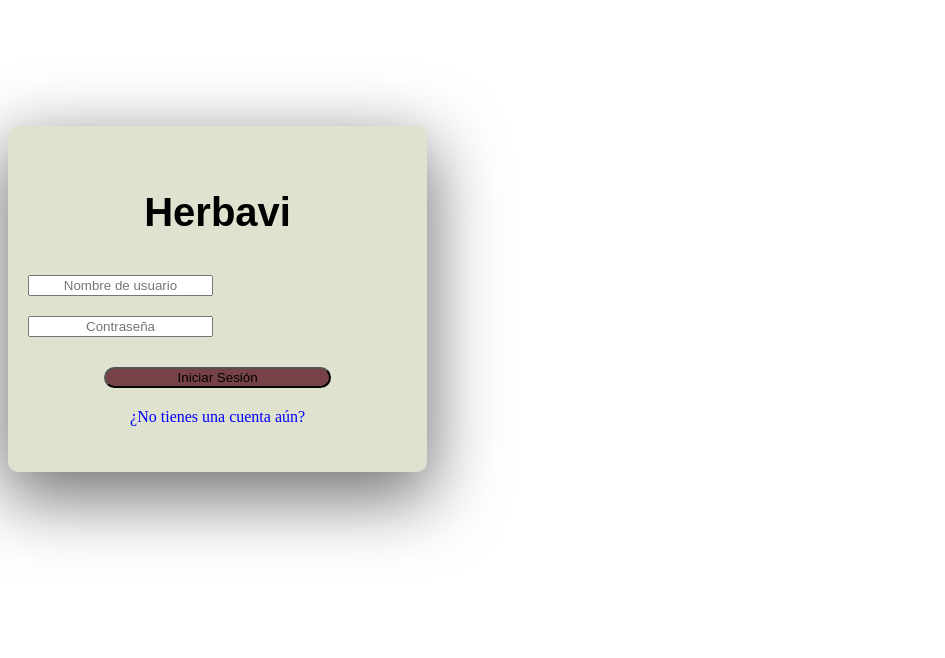
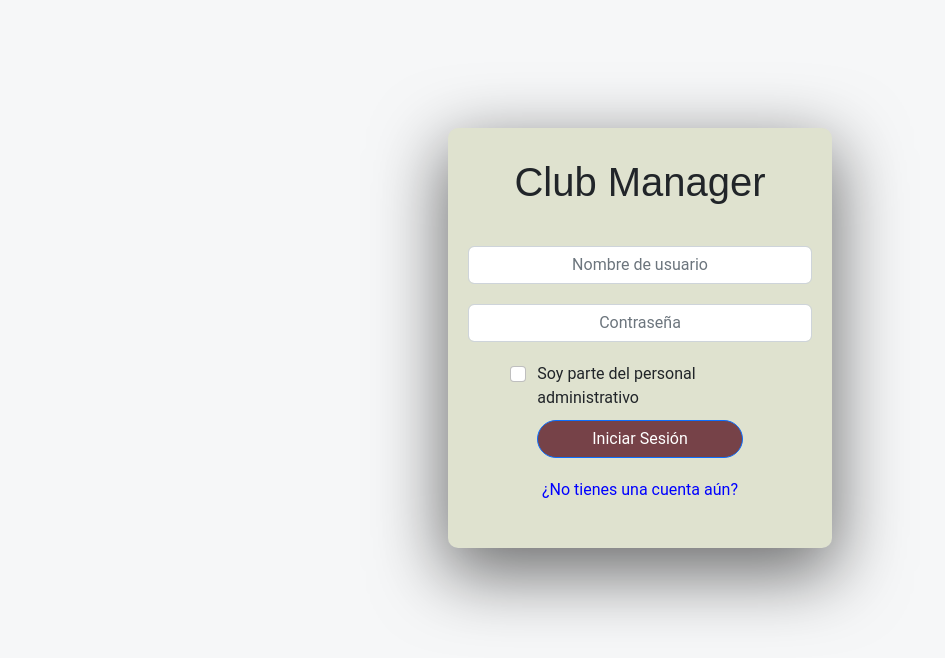
Before and after one commit to JulianCamacho/Proyecto-1-BDA, an Angular app in the folder club-manager-web/: page /login in a window 1280 px wide. Shown: the top 658 px of the page, without its empty margins (0-945 px from the left). Built offline with nearby package versions, Linux system fonts and the light colour scheme.

Commit message:
Bootstrap and Login Component Design added

```diff
--- a/club-manager-web/src/app/Views/Student/login/login.component.css
+++ b/club-manager-web/src/app/Views/Student/login/login.component.css
@@ -1,5 +1,5 @@
 /* CSS Web Landscape ******************************************************* */
-.carta{
+.cart{
     width: 30%;
     margin-top: 10%;
     background-color: #DFE2CF;
@@ -10,30 +10,30 @@
     border-radius: 10px;
     box-shadow: rgba(0, 0, 0, 0.56) 0px 22px 70px 4px;}
 
-.carta h2 {
+.cart h2 {
     text-align: center;
     font-size: 40px;
     font-family: 'Cooperplate', Fantasy;
     margin-bottom: 40px;
 }
 
-.carta input {
+.cart input {
     text-align: center;
     margin-bottom: 20px;
 }
 
-.carta .contenedor-boton {
+.cart .button-container {
     text-align: center;
 }
 
-.carta .contenedor-boton button {
+.cart .button-container button {
     width: 60%;
     margin-top: 10px;
     background-color: #764248;
     border-radius: 25px;
 }
 
-.carta .enlace {
+.cart .link {
     text-align: center;
     margin-top: 20px;
     cursor: pointer;
--- a/club-manager-web/src/app/Views/Student/login/login.component.html
+++ b/club-manager-web/src/app/Views/Student/login/login.component.html
@@ -1,7 +1,7 @@
-<div class="container carta">
+<div class="container cart">
     <div class="row align-items-center justify-content-center">
         <div class="col">
-            <h2>Herbavi</h2>
+            <h2>Club Manager</h2>
         </div>
     </div>
     <div class="row formulario">
@@ -12,12 +12,24 @@
             <div class="form-group">
                 <input type="password" placeholder="Contraseña" class="form-control">
             </div>
-            <div class="contenedor-boton">
+            <div class="container">
+                <div class="row justify-content-center">
+                    <div class="col-2">
+                        <input class="form-check-input" type="checkbox" style="margin-left: 30px;">
+                    </div>
+                    <div class="col-10">
+                        <label class="form-check-label">
+                            Soy parte del personal administrativo
+                        </label>
+                    </div>
+                </div>
+            </div>
+            <div class="button-container">
                 <button [disabled]="loginForm.form.invalid" type="submit" class="btn btn-primary">Iniciar Sesión</button>
             </div>
         </form>
     </div>
-    <div class="row enlace">
+    <div class="row link">
         <p><a>¿No tienes una cuenta aún?</a></p>
     </div>
 </div>
--- a/club-manager-web/src/index.html
+++ b/club-manager-web/src/index.html
@@ -6,8 +6,10 @@
   <base href="/">
   <meta name="viewport" content="width=device-width, initial-scale=1">
   <link rel="icon" type="image/x-icon" href="favicon.ico">
+  <link href="https://cdn.jsdelivr.net/npm/bootstrap@5.2.1/dist/css/bootstrap.min.css" rel="stylesheet" integrity="sha384-iYQeCzEYFbKjA/T2uDLTpkwGzCiq6soy8tYaI1GyVh/UjpbCx/TYkiZhlZB6+fzT" crossorigin="anonymous">
 </head>
 <body>
   <app-root></app-root>
+  <script src="https://cdn.jsdelivr.net/npm/bootstrap@5.2.1/dist/js/bootstrap.bundle.min.js" integrity="sha384-u1OknCvxWvY5kfmNBILK2hRnQC3Pr17a+RTT6rIHI7NnikvbZlHgTPOOmMi466C8" crossorigin="anonymous"></script>
 </body>
 </html>
--- a/club-manager-web/src/styles.css
+++ b/club-manager-web/src/styles.css
@@ -1 +1,14 @@
 /* You can add global styles to this file, and also import other style files */
+html, body { height: 100%; }
+body {
+    margin: 0;
+    font-family: Roboto, "Helvetica Neue", sans-serif;
+    height: 100%;
+    overflow: hidden;
+    background-color: #F6F7F8;
+}
+
+
+mat-icon {
+    cursor: pointer;
+}
```
